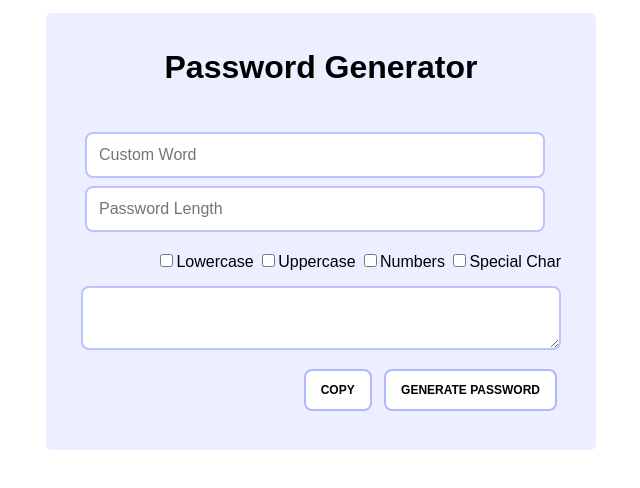
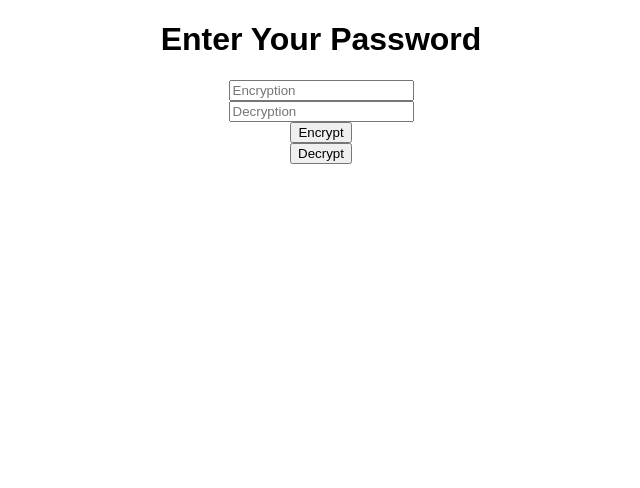
Before and after one commit to theakashshukla/Still-Tools, a plain HTML site: page Tools/Password/password.html in a window 1280 px wide. Shown: the whole page, without its empty margins (319-959 px from the left). Drawn offline with Linux system fonts and the light colour scheme; files that its build step writes are made by us from their sources.

Commit message:
Update password.html

```diff
--- a/Tools/Password/password.html
+++ b/Tools/Password/password.html
@@ -5,38 +5,24 @@
     <meta charset="UTF-8">
     <meta http-equiv="X-UA-Compatible" content="IE=edge">
     <meta name="viewport" content="width=device-width, initial-scale=1.0">
-    <link href="/src/tools.css" rel="stylesheet" type="text/css">
-    <title>Password Generator</title>
+    <title>Convert numbers to words using JavaScript</title>
+    <script src="src.js" type="text/javascript"></script>
+    <link href="style.css" rel="stylesheet" type="text/css" />
 </head>
 
 <body>
-    <main class="container">
-        <div class="block__title">
-            <h1>Password Generator</h1>
-        </div>
-        <div class="flex-container">
-            <div class="flex-items">
-                <input class="input_text space cust_width" type="text" id="custom" placeholder="Custom Word">
-                <input class="input_text space cust_width" type="number" id="length" min="8" max="32"
-                    placeholder="Password Length">
-
+    <div>
+        <center>
+            <h1>
+                Enter Your Password
+            </h1>
+                <input type="text" id="en" placeholder="Encryption"> <br>
+                <input type="text" id="de" placeholder="Decryption"><br>
+                <button class="buttoncal" onclick="encrypt()">Encrypt</button><br>
+                <button class="buttoncal" onclick="decrypt()">Decrypt</button><br>
             </div>
-            <div class="flex-items">
-                <label><input type="checkbox" id="lowercase">Lowercase</label>
-                <label><input type="checkbox" id="uppercase">Uppercase</label>
-                <label><input type="checkbox" id="numbers">Numbers</label>
-                <label><input type="checkbox" id="special">Special Char</label>
-            </div>
-            <textarea class="input_text " id="password"></textarea>
-
-            <div class="flex-items">
-                <button class="button_normal space" type="button" onclick="">Copy</button>
-                <button class="button_normal space" type="button" onclick="generatePassword()">Generate Password</button>
-            </div>
-
-        </div>
-    </main>
-
+        </center>
+    </div>
 </body>
 
 </html>
```
